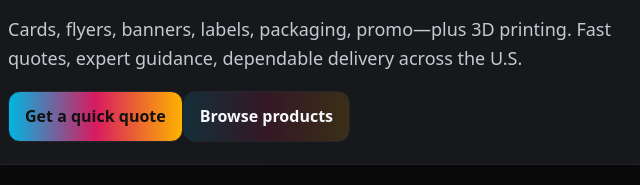
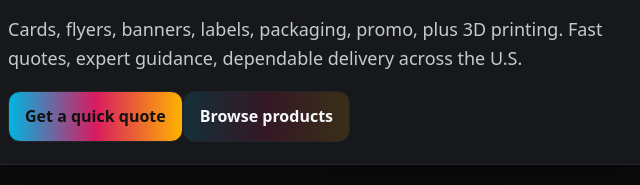
Before and after one commit to andrewhawel/bulldog-printers, a plain HTML site: page index.html in a window 1280 px wide. Shown: the part 403-588 px from the top of the page, 79-719 px from the left. Drawn offline with Linux system fonts and the light colour scheme.

Commit message:
Update index.html

```diff
--- a/index.html
+++ b/index.html
@@ -42,7 +42,7 @@
     <div class="kicker"><span class="k-dot c"></span><span class="k-dot m"></span><span class="k-dot y"></span>
       <span class="badge">Arizona • Ships Nationwide</span></div>
     <h1>Premium print without the hassle.</h1>
-    <p class="lead">Cards, flyers, banners, labels, packaging, promo—plus 3D printing. Fast quotes, expert guidance, dependable delivery across the U.S.</p>
+    <p class="lead">Cards, flyers, banners, labels, packaging, promo, plus 3D printing. Fast quotes, expert guidance, dependable delivery across the U.S.</p>
     <div class="cta-row"><a class="btn primary" href="javascript:quickQuote('General quote request')">Get a quick quote</a><a class="btn" href="business-cards.html">Browse products</a></div>
   </div>
   <div class="hero-img"><img src="assets/img/logo.png" alt="Bulldog Printers"></div>
```
